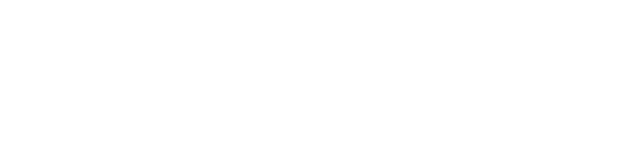
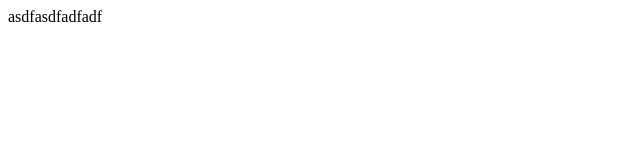
Before and after one commit to KienHaVan/Final_Project, a plain HTML site: page index.html in a window 1280 px wide. Shown: the whole page, without its empty margins (0-640 px from the left). Drawn offline with Linux system fonts and the light colour scheme.

Commit message:
update 27/7

```diff
--- a/index.html
+++ b/index.html
@@ -7,6 +7,6 @@
     <title>Document</title>
 </head>
 <body>
-
+    asdfasdfadfadf
 </body>
 </html>
```
